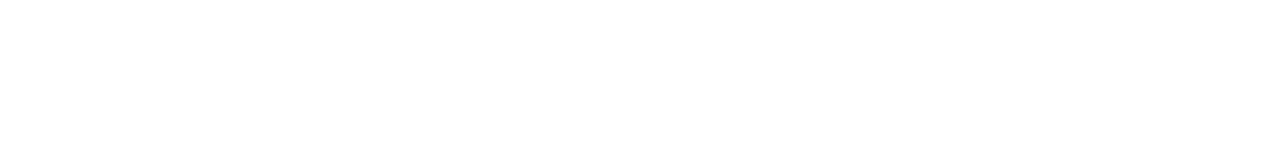
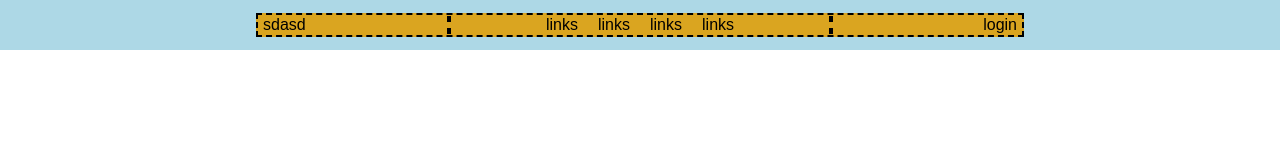
Before and after one commit to Gabrieleabu23/htmlcss-struttura-discord, a plain HTML site: page index.html in a window 1280 px wide. Drawn offline with Linux system fonts and the light colour scheme; a web font is replaced by a local one.

Commit message:
header with nav_bar completed

```diff
--- a/css/style.css
+++ b/css/style.css
@@ -4,3 +4,58 @@
     padding: 0;
     font-family: 'Whitney', sans-serif;
 }
+header{
+    /* debug */
+    background-color: #add8e6;
+    height: 50px;
+    display: flex;
+    align-items: center;
+    justify-content: center;
+
+}
+.container_nav{
+    background-color: #daa520 ;
+    flex-basis: 60%;
+    /* height: 50px */
+    align-items: center;
+    /* justify-content: space-between; */
+    display: flex;
+    border: 2px dashed black;
+}
+nav{
+    width: 100%;
+    height: 20px;
+    display: flex;
+    align-items: center;
+    justify-content: space-between;
+}
+#logo{
+    padding-left: 5px;
+    flex-basis: 25%;
+    border-right: 2px dashed black;
+}
+#links{
+    flex-basis: 50%;
+    justify-content: center;
+    border-right: 2px dashed black;
+    border-left: 2px dashed black;
+}
+ul{
+    display: flex;
+    margin: 0px ;
+}
+li{
+    list-style: none;
+    margin: 0px 10px;
+}
+#login{
+    display: flex;
+    justify-content: flex-end;
+    padding-right: 5px;
+    flex-basis: 25%;
+    border-left: 2px dashed black;
+}
+a{
+    text-decoration: none;
+    color: black;
+}
--- a/index.html
+++ b/index.html
@@ -10,6 +10,22 @@
     <title>Layout Discord</title>
 </head>
 <body>
-
+    <header>
+        <div class="container_nav">
+            <nav>
+                <div id="logo"><a href="#">sdasd</a></div>
+                <ul id="links">
+                    <li><a href="#">links</a></li>
+                    <li><a href="#">links</a></li>
+                    <li><a href="#">links</a></li>
+                    <li><a href="#">links</a></li>
+                </ul>
+                <div id="login"><a href="#">login</a></div>
+            </nav>
+            <!-- <section>
+                <div id="blu_square"></div>
+            </section> -->
+        </div>
+    </header>
 </body>
 </html>
```
